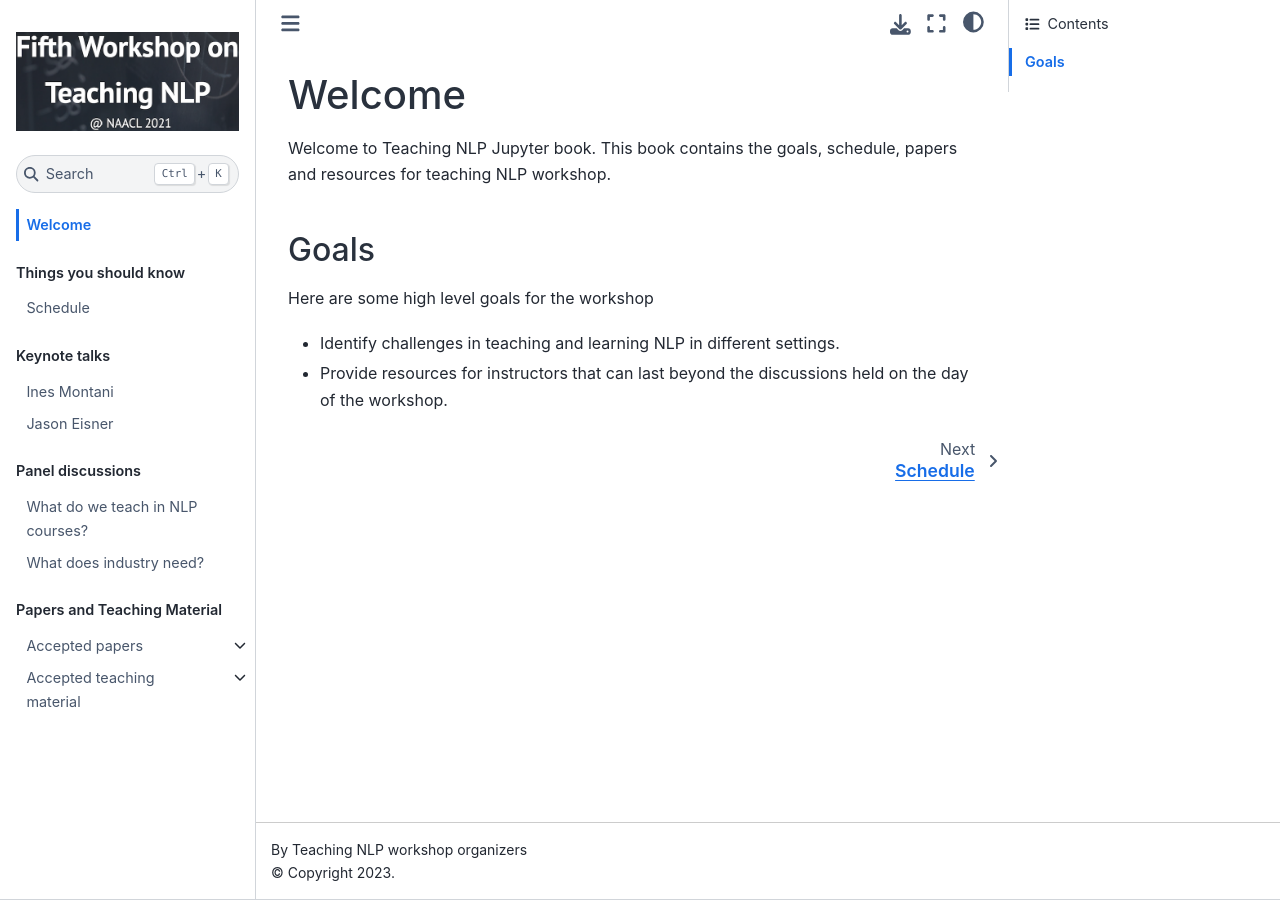
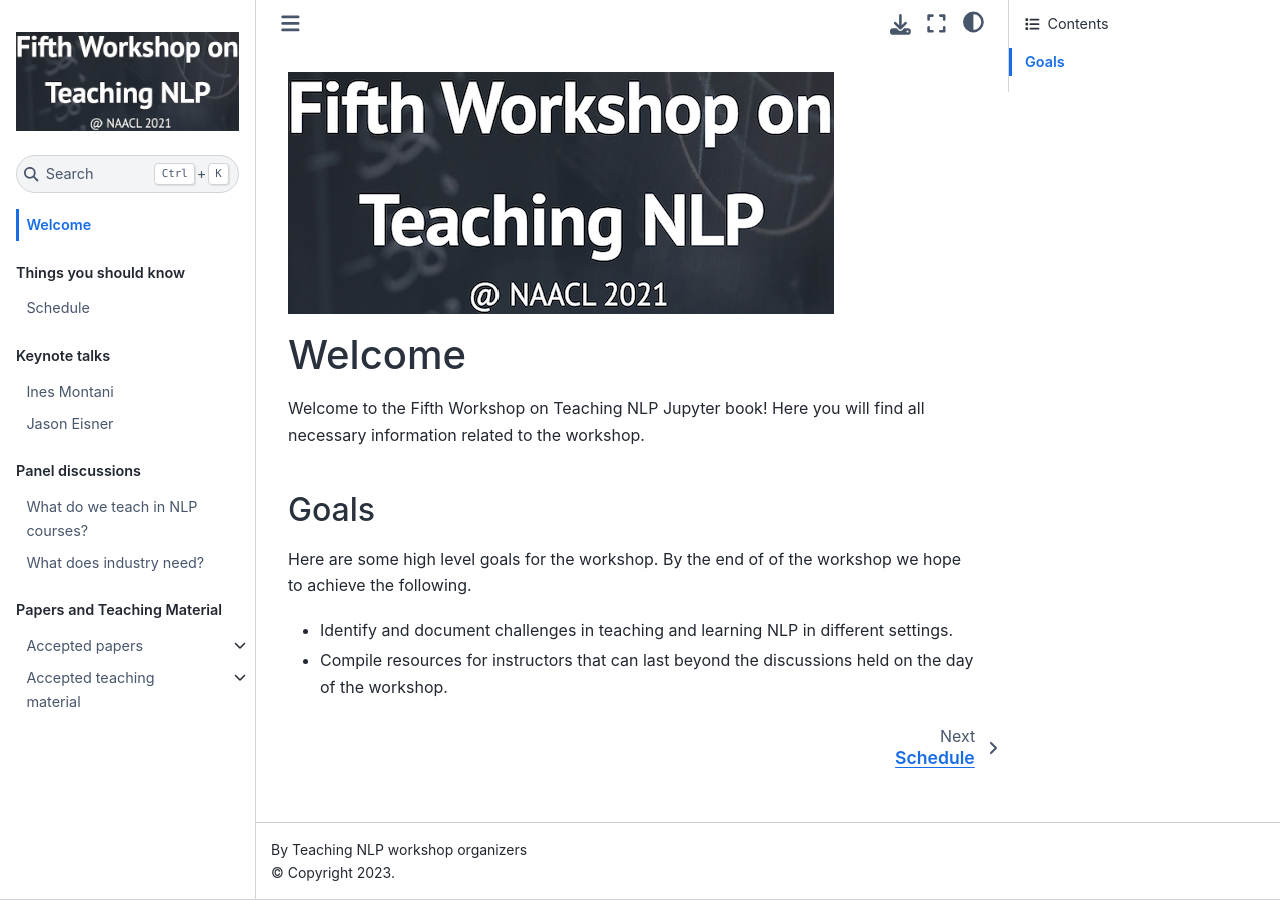
Before and after one commit to TeachingNLP/workshop-book, a Jupyter Book: the page built from introduction.md, in a window 1280 px wide. Built offline with Jupyter Book 1.0.4 settings and Sphinx 7.4.7 and the Sphinx Book theme 1.1.4, drawn with Linux system fonts in a browser that asks for light colours; pages that are not in the unit, such as notebooks, are missing from menus.

Commit message:
updating

```diff
--- a/introduction.md
+++ b/introduction.md
@@ -1,9 +1,12 @@
+![](logo.png)
+
 # Welcome
 
-Welcome to Teaching NLP Jupyter book. This book contains the goals, schedule, papers and resources for teaching NLP workshop.
+Welcome to the Fifth Workshop on Teaching NLP Jupyter book! Here you will find all necessary information related to the workshop.
 
 ## Goals
 
-Here are some high level goals for the workshop
-- Identify challenges in teaching and learning NLP in different settings.
-- Provide resources for instructors that can last beyond the discussions held on the day of the workshop.
+Here are some high level goals for the workshop. By the end of of the workshop we hope to achieve the following.
+
+- Identify and document challenges in teaching and learning NLP in different settings.
+- Compile resources for instructors that can last beyond the discussions held on the day of the workshop.
```
